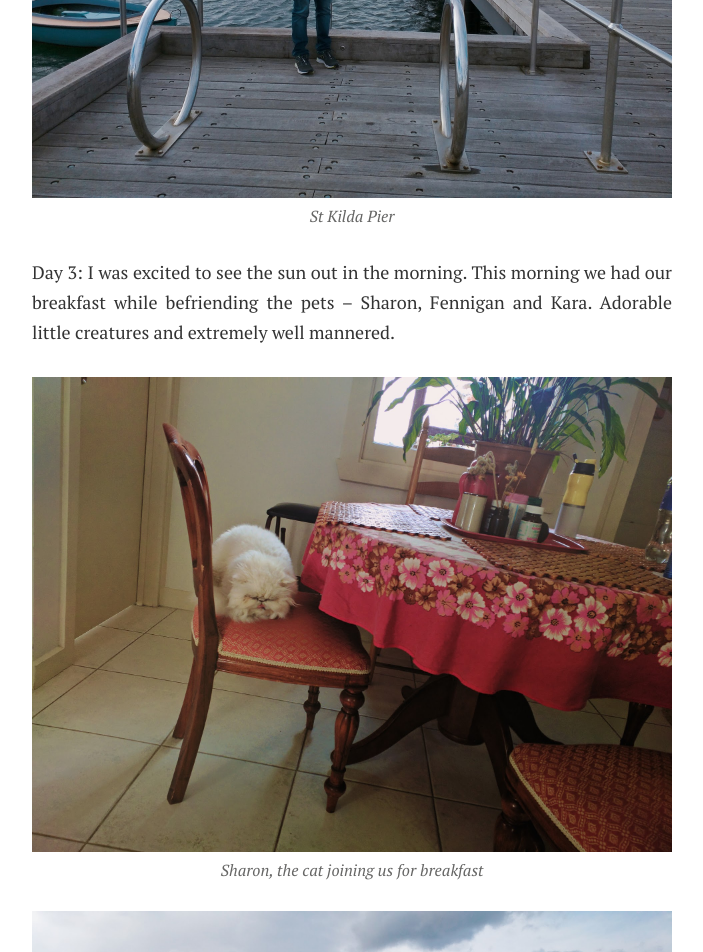
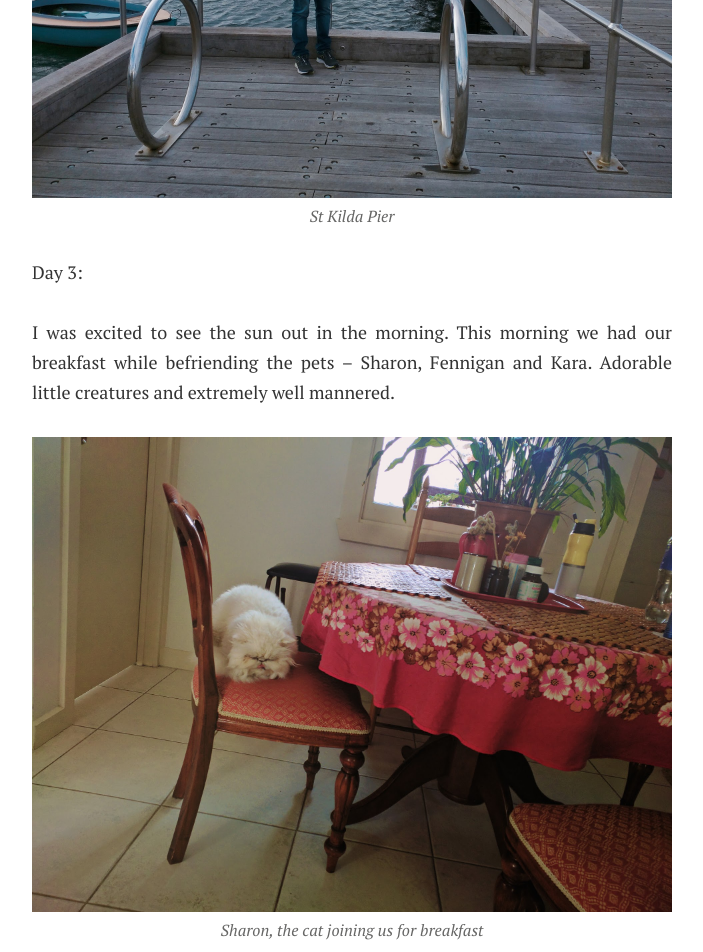
Before and after one commit to sandeepraju/sanchaara.in, a Jekyll site: the page built from _posts/2017-09-16-melbourne.md, in a window 1280 px wide and 1400 px high, scrolled down 6326 px. Shown: the top 952 px of the window, without its empty margins (288-991 px from the left). Built offline with Jekyll 4.4.1, drawn with Linux system fonts in a browser that asks for light colours; nearby versions of some CDN libraries; some web fonts are replaced; some of the changed text lies outside the part shown; grey boxes are pictures that could not be loaded.

Commit message:
Update 2017-09-16-melbourne.md

```diff
--- a/_posts/2017-09-16-melbourne.md
+++ b/_posts/2017-09-16-melbourne.md
@@ -38,15 +38,16 @@
 ![St Kilda Pier](/assets/article_images/2017-09-16-melbourne/kildapier.jpg)
 
 Day 3:
+
 I was excited to see the sun out in the morning. This morning we had our breakfast while befriending the pets – Sharon, Fennigan and Kara. Adorable little creatures and extremely well mannered.
 
 ![Sharon, the cat joining us for breakfast](/assets/article_images/2017-09-16-melbourne/cat.jpg)
 
-![St Kilda Pier](/assets/article_images/2017-09-16-melbourne/kildapier.jpg)
+![First time petting a rabbit :D](/assets/article_images/2017-09-16-melbourne/rabbit.jpg)
 
 We took the tram from Flemington to the CBD and started walking towards the Melbourne Museum. The Carlton gardens on the way to the museum looked like one of the places described in Enid Blyton’s books which I used to adore reading as a kid. Looking at well laid out pathways, the lush green grass, the autumn-orange colored leaves of trees, tiny pools with ducks waddling around, we could not help but sit on a bench for some time to just soak it all in.
 
-![First time petting a rabbit :D](/assets/article_images/2017-09-16-melbourne/rabbit.jpg)
+![One of the very few non-selfies of two of us together. @Carlton Gardens](/assets/article_images/2017-09-16-melbourne/nonselfie.jpg)
 
 After a short walk from the Melbourne Museum, we were at the Parliament of Victoria which I was very keen to visit as they let you watch the sitting. But since it was a weekend, there was no sitting and Nikhil was quite disappointed to have overlooked this detail while planning out our itinerary. While he was contemplating on what to do next, I said “Come, I have a place in mind which I am sure will cheer you up!”
 After a good 15 minute walk, with him mumbling about how he should have checked the details properly, we reached Lygon Street. This street is synonymous with the Italian community of Melbourne very popular for its street side Italian restaurants and alfresco cafes. We settled down on a street side table at the famous restaurant “Tiamo” (which I had researched in advance and had found that it serves delicious vegetarian food as well). After lunch I said “See I had told you this will cheer you up”. I remember him wiping his lips after all the pizza, tiramisu and hot chocolate saying “I had no idea I am this easy to please” :D :D
```
